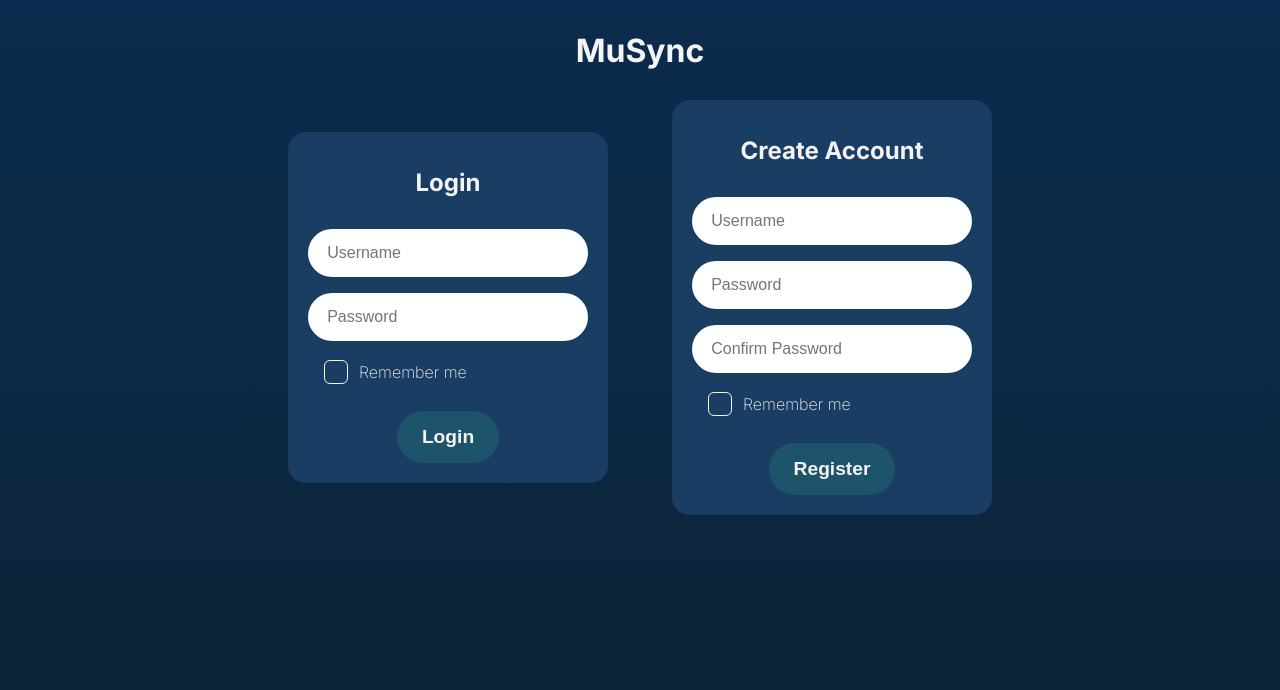
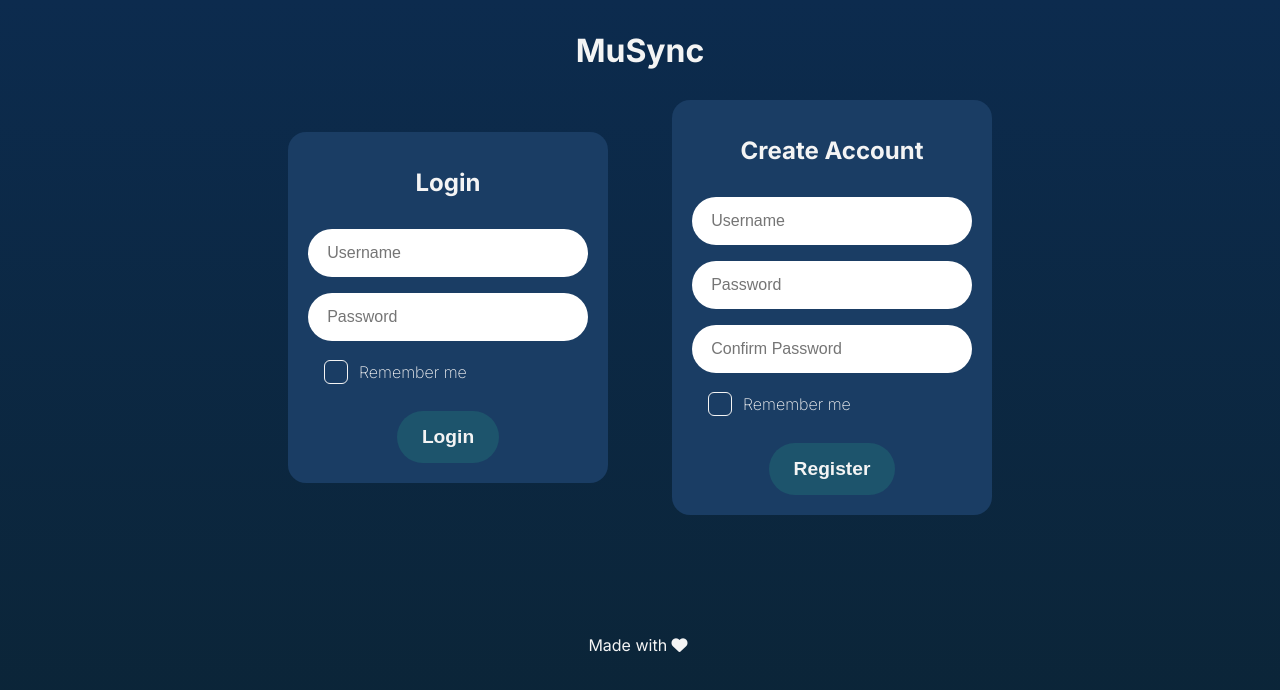
Before and after one commit to Fleacon/MuSync, a Vue app in the folder frontend/: page /login in a window 1280 px wide. Shown: the top 690 px of the page. Built offline with nearby package versions, Linux system fonts and the light colour scheme; no server answers.

Commit message:
Add footer, fix reload and toggle, tidy delete

```diff
--- a/frontend/src/App.vue
+++ b/frontend/src/App.vue
@@ -27,6 +27,9 @@ onMounted(async () => {
     <Notification />
     <RouterView />
   </main>
+  <footer>
+    <p>Made with <i class="fa-solid fa-heart"></i></p>
+  </footer>
 </template>
 
 <style>
@@ -53,6 +56,7 @@ nav {
 
 main {
   width: 100%;
+  height: 100%;
 }
 
 .account {
@@ -76,4 +80,13 @@ main {
 h2 {
   font-size: 2rem;
 }
+
+footer {
+  width: 100vw;
+  display: flex;
+  justify-content: center;
+  align-items: center;
+  min-height: 100px;
+  margin-top: 5rem;
+}
 </style>
--- a/frontend/src/components/ProviderAuth.vue
+++ b/frontend/src/components/ProviderAuth.vue
@@ -1,6 +1,7 @@
 <script setup>
 import { computed } from 'vue'
 import ToggleSlide from './ToggleSlide.vue'
+import router from '../router'
 
 const props = defineProps({
   provider: {
@@ -52,7 +53,7 @@ async function disconnect() {
     credentials: 'include',
   })
 
-  window.location.reload()
+  router.go(0)
 }
 
 const emit = defineEmits(['update:isFavorite'])
--- a/frontend/src/components/ToggleSlide.vue
+++ b/frontend/src/components/ToggleSlide.vue
@@ -71,7 +71,7 @@ input:focus + .slider {
 }
 
 input:checked + .slider:before {
-  transform: translateX(calc(var(--switch-width) - var(--knob-size) - var(--knob-padding) * 2));
+  transform: translateX(calc(var(--switch-width) - var(--knob-size) - var(--knob-padding) * 3));
 }
 
 .slider.round {
--- a/frontend/src/views/AccountPage.vue
+++ b/frontend/src/views/AccountPage.vue
@@ -24,8 +24,6 @@ async function logout() {
 }
 
 async function deleteAccount() {
-  // Option A: simple double-click confirmation (no callback needed)
-  async function deleteAccount() {
   if (!confirmDeletion) {
     notification.show('Are you sure?', 'Click Delete Account again to confirm.', true)
     confirmDeletion = true
@@ -43,7 +41,6 @@ async function deleteAccount() {
     await logout()
   } else {
     notification.show('Error', 'Failed to delete account. Please try again.', false)
-    }
   }
 }
 
```
Lines whose indentation alone changed are shown as unchanged.
